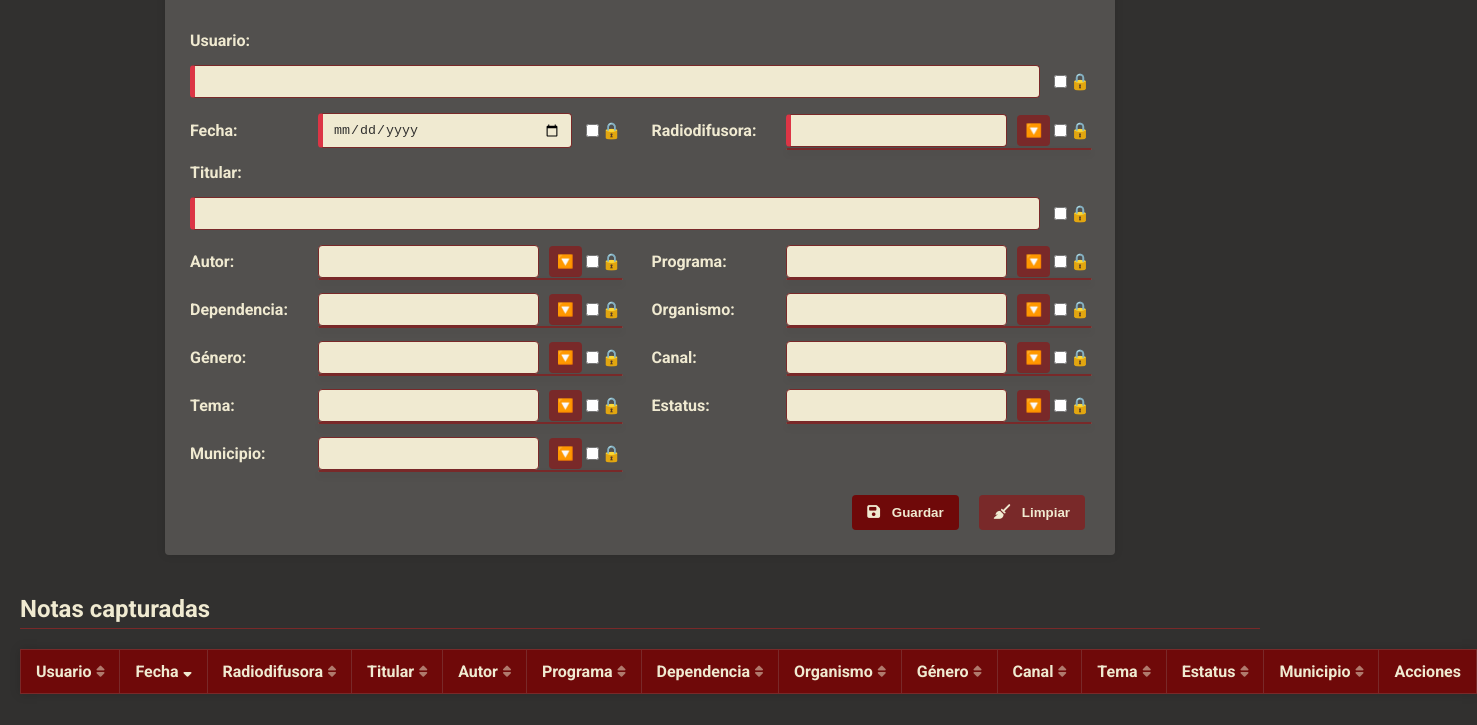
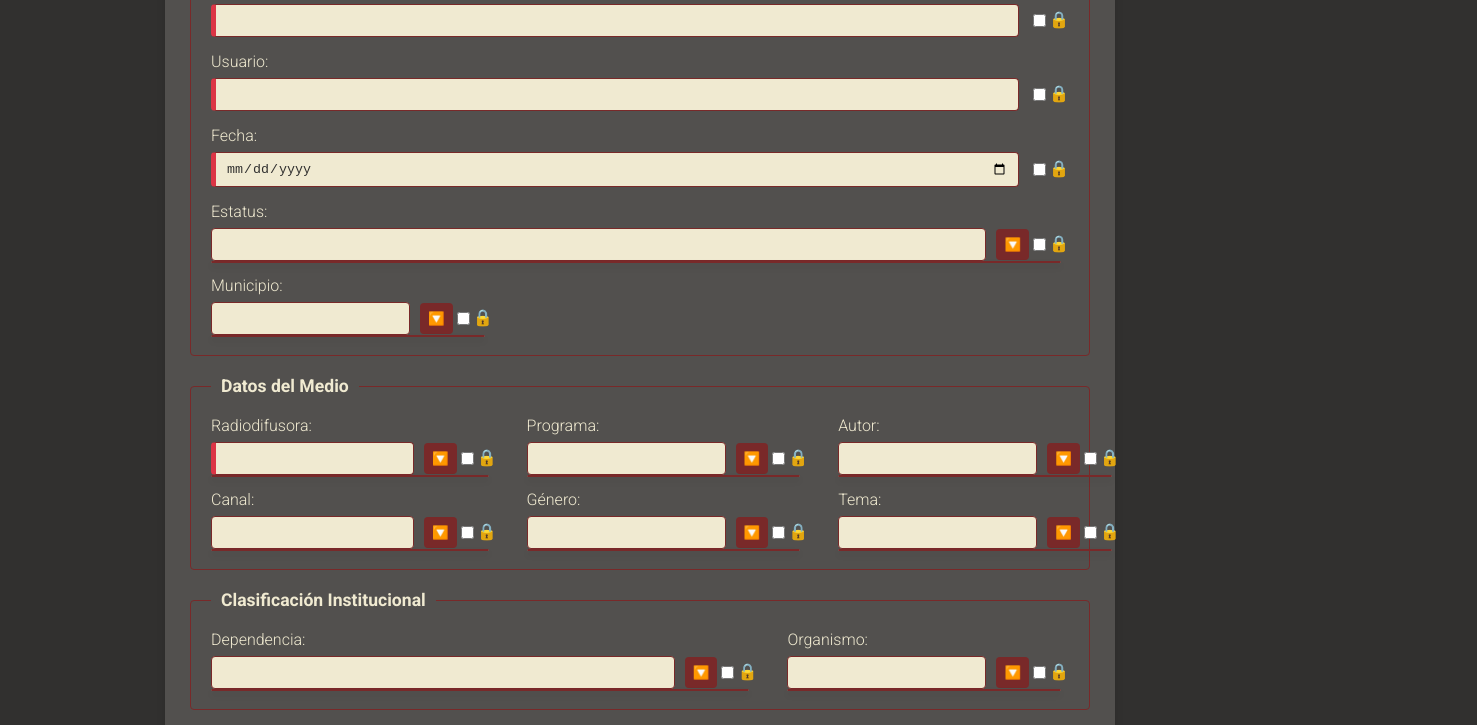
Before and after one commit to thelonious9/radio, a plain HTML site: page index.html in a window 1280 px wide. Shown: the part 204-929 px from the top of the page, 1477 px wide, since content can reach past the window. Drawn offline with Linux system fonts and the light colour scheme.

Commit message:
Subo nuevo index con modificaciones estéticas y espero que funcionales

```diff
--- a/index.html
+++ b/index.html
@@ -9,20 +9,21 @@
 
   <style>
     /* Importación de Google Fonts para Roboto */
-    @import url('https://fonts.googleapis.com/css2?family=Roboto:wght@400;700&display=swap');
+    @import url('https://fonts.googleapis.com/css2?family=Roboto:wght@400;700;300&display=swap');
 
     /* --- PALETA DE COLORES FINAL --- */
     :root {
-      --color-fondo-pagina: #31302F;       /* Oscuro Suave */
-      --color-fondo-form: #52504E;         /* Gris Cálido (Fondo del Formulario) */
-      --color-primary: #6F0909;            /* Rojo Intenso (Guardar/Borrar Todo) */
-      --color-primary-hover: #792929;      /* Rojo Suave */
-      --color-secondary: #792929;          /* Rojo Suave (Botón Limpiar/Hover) */
-      --color-secondary-hover: #6F0909;    /* Rojo Intenso */
-      --color-dark-text: #31302F;          /* Texto para inputs (fondo claro) */
-      --color-light-text: #F0EAD1;         /* Texto principal (fondo oscuro) */
-      --color-input-bg: #F0EAD1;           /* Fondo de inputs */
-      --color-alerta-vacio: #FFD700;       /* Amarillo/Oro llamativo para alertas */
+      /* Colores base del tema oscuro anterior (Se pueden ajustar según la imagen) */
+      --color-fondo-pagina: #31302F;
+      --color-fondo-form: #52504E;
+      --color-primary: #6F0909;
+      --color-primary-hover: #792929;
+      --color-secondary: #792929;
+      --color-secondary-hover: #6F0909;
+      --color-dark-text: #31302F;
+      --color-light-text: #F0EAD1;
+      --color-input-bg: #F0EAD1;
+      --color-fieldset-border: #792929; /* Borde para fieldsets */
       --radius: 0.25rem;
     }
     body {
@@ -30,10 +31,6 @@
       margin: 0;
       padding: 20px;
       background-color: var(--color-fondo-pagina);
-      color: var(--color-light-text);
-    }
-    h1 {
-      font-size: 1.8rem;
       color: var(--color-light-text);
     }
     header {
@@ -48,15 +45,21 @@
       border-radius: var(--radius) var(--radius) 0 0;
       box-shadow: 0 4px 8px rgba(0,0,0,0.2);
     }
+    h1 {
+      font-size: 1.8rem;
+      color: var(--color-light-text);
+      margin: 0;
+    }
     header img {
       height: 50px;
       width: auto;
     }
-    /* --- FORMULARIO Y GRIDS --- */
+
+    /* --- FORMULARIO Y FIELDSETS --- */
     form {
-      display: grid;
-      grid-template-columns: auto 1fr auto 1fr;
-      gap: 15px 30px;
+      display: flex;
+      flex-direction: column;
+      gap: 20px;
       max-width: 900px;
       margin: 0 auto 30px auto;
       padding: 25px;
@@ -64,25 +67,58 @@
       border-radius: var(--radius);
       box-shadow: 0 0 10px rgba(0,0,0,0.1);
     }
-    /* ESTILOS PARA EL LOGOTIPO DENTRO DEL FORMULARIO */
-    .form-logo-container {
-        grid-column: span 4;
-        text-align: center;
-        margin-bottom: 20px;
-        padding-bottom: 15px;
-        border-bottom: 1px solid var(--color-secondary);
+    fieldset {
+        border: 1px solid var(--color-fieldset-border);
+        border-radius: var(--radius);
+        padding: 20px;
+        margin: 0;
+        min-width: 0; /* Necesario para el flexbox */
     }
-    .form-logo-container img {
-        height: 80px;
-        width: auto;
-        opacity: 0.9;
+    legend {
+        padding: 0 10px;
+        color: var(--color-light-text);
+        font-weight: 700;
+        font-size: 1.1rem;
     }
-    /* FIN ESTILOS LOGOTIPO */
+    /* Estructura de la grilla interna para las secciones */
+    .grid-container {
+        display: grid;
+        grid-template-columns: repeat(3, 1fr);
+        gap: 15px 30px;
+    }
+    /* Para campos que ocupan todo el ancho (Titular) */
+    .grid-full-width {
+        grid-column: span 3;
+    }
+    /* Para campos que ocupan 2/3 del ancho (Dependencia/Organismo) */
+    .grid-two-thirds {
+        grid-column: span 2;
+    }
+    /* El campo de Autor solo usa 1/3 */
+    .grid-one-third {
+        grid-column: span 1;
+    }
+    /* Campos de span 3 para la primera sección */
+    #fieldset-basicos .grid-item:nth-child(1),
+    #fieldset-basicos .grid-item:nth-child(2) {
+        grid-column: span 3;
+    }
+    #fieldset-basicos .grid-item:nth-child(3),
+    #fieldset-basicos .grid-item:nth-child(4) {
+        grid-column: span 3;
+    }
+
+    /* Agrupador de label + input/campo */
+    .grid-item {
+        display: flex;
+        flex-direction: column;
+        gap: 5px;
+    }
 
     label {
-        font-weight: 700;
-        align-self: center;
+        font-weight: 300; /* Más delgado para el label sobre el input */
         color: var(--color-light-text);
+        margin-bottom: 2px;
     }
     .campo {
       position: relative;
@@ -106,19 +142,13 @@
         box-shadow: 0 0 0 0.2rem rgba(111, 9, 9, 0.25);
         outline: none;
     }
-    /* Campos de span 4 (Usuario y Titular) - Se ajustan los índices por el logo */
-    form > label:nth-child(2),
-    form > div:nth-child(3),
-    form > label:nth-child(8),
-    form > div:nth-child(9) {
-        grid-column: span 4;
-    }
+
     /* --- SUGERENCIAS --- */
     .sugerencias {
       position: absolute;
       top: 100%;
       left: 0;
-      width: 100%;
+      width: calc(100% - 10px); /* Ajustar al ancho del input menos el margen del candado */
       border: 1px solid var(--color-primary-hover);
       background: var(--color-input-bg);
       max-height: 180px;
@@ -149,17 +179,13 @@
     input:required:valid {
       border-left: 5px solid #28a745;
     }
-    /* --- BOTONES --- */
+    /* --- BOTONES DE FORMULARIO --- */
     .button-group-form {
-        grid-column: span 4;
+        grid-column: span 3;
         display: flex;
         gap: 15px;
         margin-top: 10px;
         justify-content: flex-end;
-    }
-    .button-group-form button {
-        flex-grow: 0;
-        width: auto;
     }
 
     button {
@@ -200,7 +226,6 @@
     .campo button[type="button"]:hover {
         background-color: var(--color-secondary-hover);
     }
-
     /* Iconos dentro de botones */
     button i {
         margin-right: 8px;
@@ -214,6 +239,7 @@
         border-bottom: 1px solid var(--color-secondary);
         padding-bottom: 5px;
     }
+    /* Estilos de la tabla... (Mantener el diseño original de la tabla) */
     table {
       border-collapse: collapse;
       width: 100%;
@@ -226,6 +252,7 @@
       border: 1px solid var(--color-secondary);
       text-align: left;
       color: var(--color-light-text);
+      font-size: 0.85rem;
     }
     th {
       background-color: var(--color-primary);
@@ -241,9 +268,6 @@
         background-color: var(--color-primary-hover) !important;
         color: var(--color-light-text);
     }
-    .editando td {
-        color: var(--color-light-text);
-    }
     .error-carga {
       color: #dc3545;
       font-weight: bold;
@@ -252,14 +276,7 @@
       padding: 10px;
       border-radius: var(--radius);
     }
-    footer {
-      margin-top: 40px;
-      border-top: 1px solid var(--color-secondary);
-      padding-top: 10px;
-      font-size: 0.9em;
-      color: var(--color-light-text);
-      text-align: center;
-    }
+    /* ... (resto de estilos de tabla y sorting) ... */
 
     /* --- ESTILOS DE ORDENAMIENTO (SORTING) --- */
     .sortable-header {
@@ -286,7 +303,6 @@
         margin-top: 15px;
         justify-content: flex-start;
     }
-
     /* Botón Exportar */
     #btnExportar {
         background-color: var(--color-fondo-form);
@@ -298,12 +314,11 @@
     /* --- ESTILOS RESPONSIVE (MÓVIL) --- */
     @media (max-width: 768px) {
         body { padding: 10px; }
-        header { flex-direction: column; align-items: flex-start; padding: 10px; }
-        form { grid-template-columns: 1fr; gap: 10px; padding: 15px; }
-        form > label, form > div, .button-group-form, .form-logo-container { grid-column: span 1 !important; justify-content: space-around; }
+        form { padding: 15px; }
+        .grid-container { grid-template-columns: 1fr; gap: 10px; }
+        .grid-full-width, .grid-two-thirds, .grid-one-third, #fieldset-basicos .grid-item { grid-column: span 1 !important; }
         .button-group-form button { width: 48%; }
-        .actions-group { flex-direction: column; }
-
+        /* ... (resto de estilos responsive para tabla) ... */
         table, thead, tbody, th, td, tr { display: block; }
         thead tr { position: absolute; top: -9999px; left: -9999px; }
         tr { border: 1px solid var(--color-secondary); margin-bottom: 10px; }
@@ -340,24 +355,65 @@
   </header>
 
   <form>
-    <div class="form-logo-container">
-        <img src="./logo.png" alt="Logotipo del Formulario">
+    <fieldset id="fieldset-basicos">
+        <legend>Datos de Captura</legend>
+        <div class="grid-container">
+            <div class="grid-item grid-full-width">
+                <label for="titular">Titular:</label>
+                <div class="campo">
+                    <input type="text" id="titular" name="titular" required>
+                    <input type="checkbox" id="checkTitular" onchange="alternarBloqueo('titular')">
+                    <label for="checkTitular">🔒</label>
+                </div>
             </div>
 
+            <div class="grid-item grid-full-width">
                 <label for="usuario">Usuario:</label>
                 <div class="campo">
                     <input type="text" id="usuario" name="usuario" required>
                     <input type="checkbox" id="checkUsuario" onchange="alternarBloqueo('usuario')">
                     <label for="checkUsuario">🔒</label>
                 </div>
+            </div>
 
+            <div class="grid-item grid-one-third">
                 <label for="fecha">Fecha:</label>
                 <div class="campo">
                     <input type="date" id="fecha" name="fecha" required>
                     <input type="checkbox" id="checkFecha" onchange="alternarBloqueo('fecha')">
                     <label for="checkFecha">🔒</label>
                 </div>
+            </div>
 
+            <div class="grid-item grid-one-third">
+                <label for="estatus">Estatus:</label>
+                <div class="campo">
+                    <input type="text" id="estatus" name="estatus" autocomplete="off">
+                    <button type="button" onclick="mostrarSugerencias('estatus','sugEstatus')">🔽</button>
+                    <input type="checkbox" id="checkEstatus" onchange="alternarBloqueo('estatus')">
+                    <label for="checkEstatus">🔒</label>
+                    <div id="sugEstatus" class="sugerencias"></div>
+                </div>
+            </div>
+
+            <div class="grid-item grid-one-third">
+                <label for="municipio">Municipio:</label>
+                <div class="campo">
+                    <input type="text" id="municipio" name="municipio" autocomplete="off">
+                    <button type="button" onclick="mostrarSugerencias('municipio','sugMunicipio')">🔽</button>
+                    <input type="checkbox" id="checkMunicipio" onchange="alternarBloqueo('municipio')">
+                    <label for="checkMunicipio">🔒</label>
+                    <div id="sugMunicipio" class="sugerencias"></div>
+                </div>
+            </div>
+        </div>
+    </fieldset>
+
+    <fieldset>
+        <legend>Datos del Medio</legend>
+        <div class="grid-container">
+
+            <div class="grid-item grid-one-third">
                 <label for="radiodifusora">Radiodifusora:</label>
                 <div class="campo">
                     <input type="text" id="radiodifusora" name="radiodifusora" autocomplete="off" required>
@@ -366,14 +422,20 @@
                     <label for="checkRadiodifusora">🔒</label>
                     <div id="sugRadiodifusora" class="sugerencias"></div>
                 </div>
-
-    <label for="titular">Titular:</label>
-    <div class="campo">
-      <input type="text" id="titular" name="titular" required>
-      <input type="checkbox" id="checkTitular" onchange="alternarBloqueo('titular')">
-      <label for="checkTitular">🔒</label>
             </div>
 
+            <div class="grid-item grid-one-third">
+                <label for="programa">Programa:</label>
+                <div class="campo">
+                    <input type="text" id="programa" name="programa">
+                    <button type="button" onclick="mostrarSugerencias('programa','sugPrograma')">🔽</button>
+                    <input type="checkbox" id="checkPrograma" onchange="alternarBloqueo('programa')">
+                    <label for="checkPrograma">🔒</label>
+                    <div id="sugPrograma" class="sugerencias"></div>
+                </div>
+            </div>
+
+            <div class="grid-item grid-one-third">
                 <label for="autor">Autor:</label>
                 <div class="campo">
                     <input type="text" id="autor" name="autor">
@@ -382,16 +444,47 @@
                     <label for="checkAutor">🔒</label>
                     <div id="sugAutor" class="sugerencias"></div>
                 </div>
-
-    <label for="programa">Programa:</label>
-    <div class="campo">
-      <input type="text" id="programa" name="programa">
-      <button type="button" onclick="mostrarSugerencias('programa','sugPrograma')">🔽</button>
-      <input type="checkbox" id="checkPrograma" onchange="alternarBloqueo('programa')">
-      <label for="checkPrograma">🔒</label>
-      <div id="sugPrograma" class="sugerencias"></div>
             </div>
 
+            <div class="grid-item grid-one-third">
+                <label for="canal">Canal:</label>
+                <div class="campo">
+                    <input type="text" id="canal" name="canal" autocomplete="off">
+                    <button type="button" onclick="mostrarSugerencias('canal','sugCanal')">🔽</button>
+                    <input type="checkbox" id="checkCanal" onchange="alternarBloqueo('canal')">
+                    <label for="checkCanal">🔒</label>
+                    <div id="sugCanal" class="sugerencias"></div>
+                </div>
+            </div>
+
+            <div class="grid-item grid-one-third">
+                <label for="genero">Género:</label>
+                <div class="campo">
+                    <input type="text" id="genero" name="genero" autocomplete="off">
+                    <button type="button" onclick="mostrarSugerencias('genero','sugGenero')">🔽</button>
+                    <input type="checkbox" id="checkGenero" onchange="alternarBloqueo('genero')">
+                    <label for="checkGenero">🔒</label>
+                    <div id="sugGenero" class="sugerencias"></div>
+                </div>
+            </div>
+
+            <div class="grid-item grid-one-third">
+                <label for="tema">Tema:</label>
+                <div class="campo">
+                    <input type="text" id="tema" name="tema" autocomplete="off">
+                    <button type="button" onclick="mostrarSugerencias('tema','sugTema')">🔽</button>
+                    <input type="checkbox" id="checkTema" onchange="alternarBloqueo('tema')">
+                    <label for="checkTema">🔒</label>
+                    <div id="sugTema" class="sugerencias"></div>
+                </div>
+            </div>
+        </div>
+    </fieldset>
+
+    <fieldset>
+        <legend>Clasificación Institucional</legend>
+        <div class="grid-container">
+            <div class="grid-item grid-two-thirds">
                 <label for="dependencia">Dependencia:</label>
                 <div class="campo">
                     <input type="text" id="dependencia" name="dependencia" autocomplete="off">
@@ -400,7 +493,9 @@
                     <label for="checkDependencia">🔒</label>
                     <div id="sugDep" class="sugerencias"></div>
                 </div>
+            </div>
 
+            <div class="grid-item grid-one-third">
                 <label for="organismo">Organismo:</label>
                 <div class="campo">
                     <input type="text" id="organismo" name="organismo" autocomplete="off">
@@ -409,51 +504,9 @@
                     <label for="checkOrganismo">🔒</label>
                     <div id="sugOrg" class="sugerencias"></div>
                 </div>
-
-    <label for="genero">Género:</label>
-    <div class="campo">
-      <input type="text" id="genero" name="genero" autocomplete="off">
-      <button type="button" onclick="mostrarSugerencias('genero','sugGenero')">🔽</button>
-      <input type="checkbox" id="checkGenero" onchange="alternarBloqueo('genero')">
-      <label for="checkGenero">🔒</label>
-      <div id="sugGenero" class="sugerencias"></div>
             </div>
-
-    <label for="canal">Canal:</label>
-    <div class="campo">
-      <input type="text" id="canal" name="canal" autocomplete="off">
-      <button type="button" onclick="mostrarSugerencias('canal','sugCanal')">🔽</button>
-      <input type="checkbox" id="checkCanal" onchange="alternarBloqueo('canal')">
-      <label for="checkCanal">🔒</label>
-      <div id="sugCanal" class="sugerencias"></div>
         </div>
-
-    <label for="tema">Tema:</label>
-    <div class="campo">
-      <input type="text" id="tema" name="tema" autocomplete="off">
-      <button type="button" onclick="mostrarSugerencias('tema','sugTema')">🔽</button>
-      <input type="checkbox" id="checkTema" onchange="alternarBloqueo('tema')">
-      <label for="checkTema">🔒</label>
-      <div id="sugTema" class="sugerencias"></div>
-    </div>
-
-    <label for="estatus">Estatus:</label>
-    <div class="campo">
-      <input type="text" id="estatus" name="estatus" autocomplete="off">
-      <button type="button" onclick="mostrarSugerencias('estatus','sugEstatus')">🔽</button>
-      <input type="checkbox" id="checkEstatus" onchange="alternarBloqueo('estatus')">
-      <label for="checkEstatus">🔒</label>
-      <div id="sugEstatus" class="sugerencias"></div>
-    </div>
-
-    <label for="municipio">Municipio:</label>
-    <div class="campo">
-      <input type="text" id="municipio" name="municipio" autocomplete="off">
-      <button type="button" onclick="mostrarSugerencias('municipio','sugMunicipio')">🔽</button>
-      <input type="checkbox" id="checkMunicipio" onchange="alternarBloqueo('municipio')">
-      <label for="checkMunicipio">🔒</label>
-      <div id="sugMunicipio" class="sugerencias"></div>
-    </div>
+    </fieldset>
 
     <div class="button-group-form">
       <button type="submit" id="btnGuardar">
@@ -467,6 +520,8 @@
   </form>
 
   <h2>Notas capturadas</h2>
+  <div id="erroresCarga" class="error-carga"></div>
+
   <table id="tablaNotas">
     <thead>
       <tr>
@@ -496,7 +551,6 @@
     </button>
   </div>
 
-  <div id="erroresCarga" class="error-carga"></div>
 
   <script>
     let notas = [];
@@ -521,7 +575,8 @@
       generos: "./Genero.csv",
       estatus: "./Estatus.csv",
       temas: "./Tema.csv",
-      municipios: "./Municipio.csv"
+      municipios: "./Municipio.csv",
+      autores: "./Autor.csv" // ✅ AÑADIDO PARA CONSISTENCIA
     };
 
     function findKeyCaseInsensitive(map, value) {
@@ -540,7 +595,6 @@
         const urlConCacheBuster = `${url}?t=${new Date().getTime()}`;
         const res = await fetch(urlConCacheBuster);
 
-        // 🚨 VERIFICACIÓN: Si el fetch no es un texto plano, puede ser el HTML de un error 404.
         const contentType = res.headers.get("content-type");
         if (contentType && !contentType.includes("text/csv") && !contentType.includes("text/plain")) {
             if (contentType.includes("text/html")) {
@@ -909,8 +963,8 @@
       autocompletar("tema", "sugTema", await cargarLista(urls.temas));
       autocompletar("municipio", "sugMunicipio", await cargarLista(urls.municipios));
 
-      // ✅ CORRECCIÓN: Carga de Autor.csv (Asegúrese de crear este archivo)
-      autocompletar("autor", "sugAutor", await cargarLista("./Autor.csv"));
+      // Carga de Autor.csv
+      autocompletar("autor", "sugAutor", await cargarLista(urls.autores));
 
       // Carga de Canal.csv con ruta relativa
       autocompletar("canal", "sugCanal", await cargarLista("./Canal.csv"));
@@ -954,7 +1008,7 @@
 
       document.addEventListener('click', (e) => {
         if (!e.target.closest('.campo')) {
-            document.querySelectorAll('.sugerencias').forEach(sug => sug.innerHTML = "");
+            document.querySelectorAll('.sugerencias').forEach(sug => sug.innerHTML = "";);
         }
       });
     });
```
Lines whose indentation alone changed are shown as unchanged.
